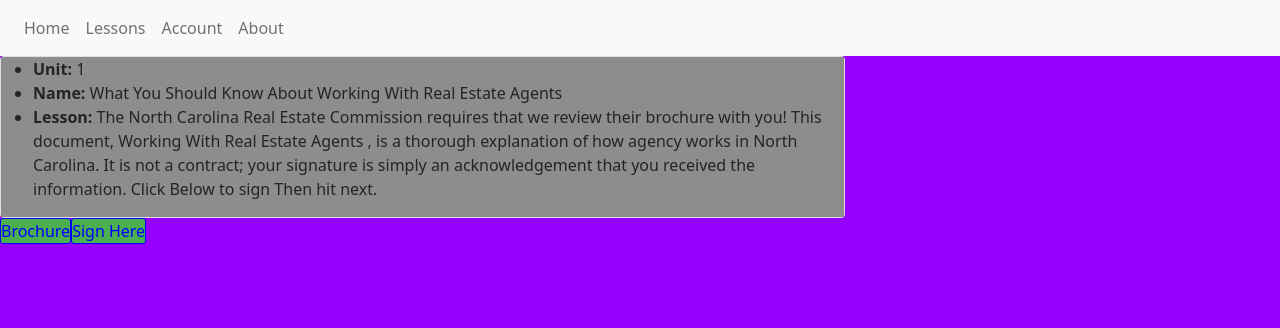
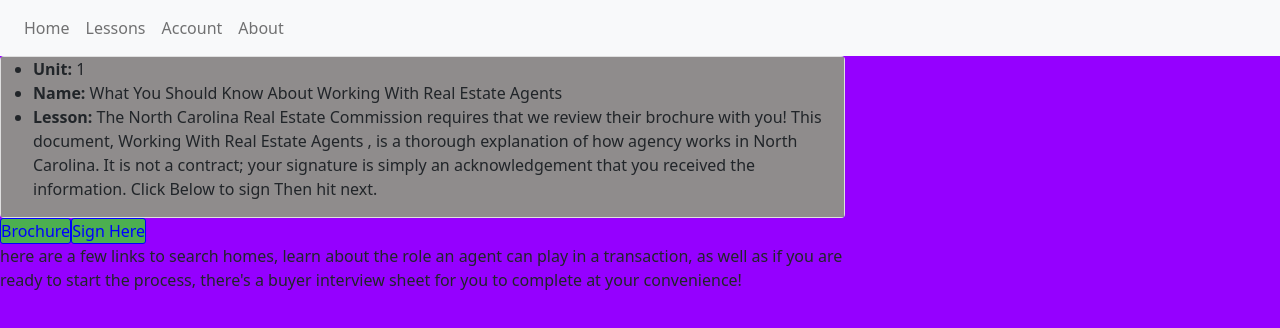
Before and after one commit to jbasquez/projectHomebase, a React (Create React App) app in the folder project-homebase/: page /unit1 in a window 1280 px wide. Shown: the top 328 px of the page. Built offline with nearby package versions, Linux system fonts and the light colour scheme.

Commit message:
new row added for message for youtube video

```diff
--- a/project-homebase/src/components/units/unit1.js
+++ b/project-homebase/src/components/units/unit1.js
@@ -22,6 +22,13 @@ function Unit1() {
         <Link to={{ pathname: "https://www.ncrec.gov/Brochures/WWREADisclosureForm.pdf" }} target="_blank" className="unitBtn1">Sign Here</Link>
         </div>
         </div>
+        <div className="row">
+        <div className="col-lg-8 col-md-8 col-sm-10 col-xs-12">
+        <div>
+          <p>here are a few links to search homes, learn about the role an agent can play in a transaction, as well as if you are ready to start the process, there's a buyer interview sheet for you to complete at your convenience!</p>
+        </div>
+        </div>
+        </div>
       </div>
     );
   }
--- a/project-homebase/src/lesson.json
+++ b/project-homebase/src/lesson.json
@@ -1,7 +1,7 @@
 [
     {
         "id": 1,
-        "name": "Intro",
+        "name": "What You Should Know About Working With Real Estate Agents",
         "about": "Required Awknowledgements",
         "image": "enter.link.her",
         "time":"15min",
```
